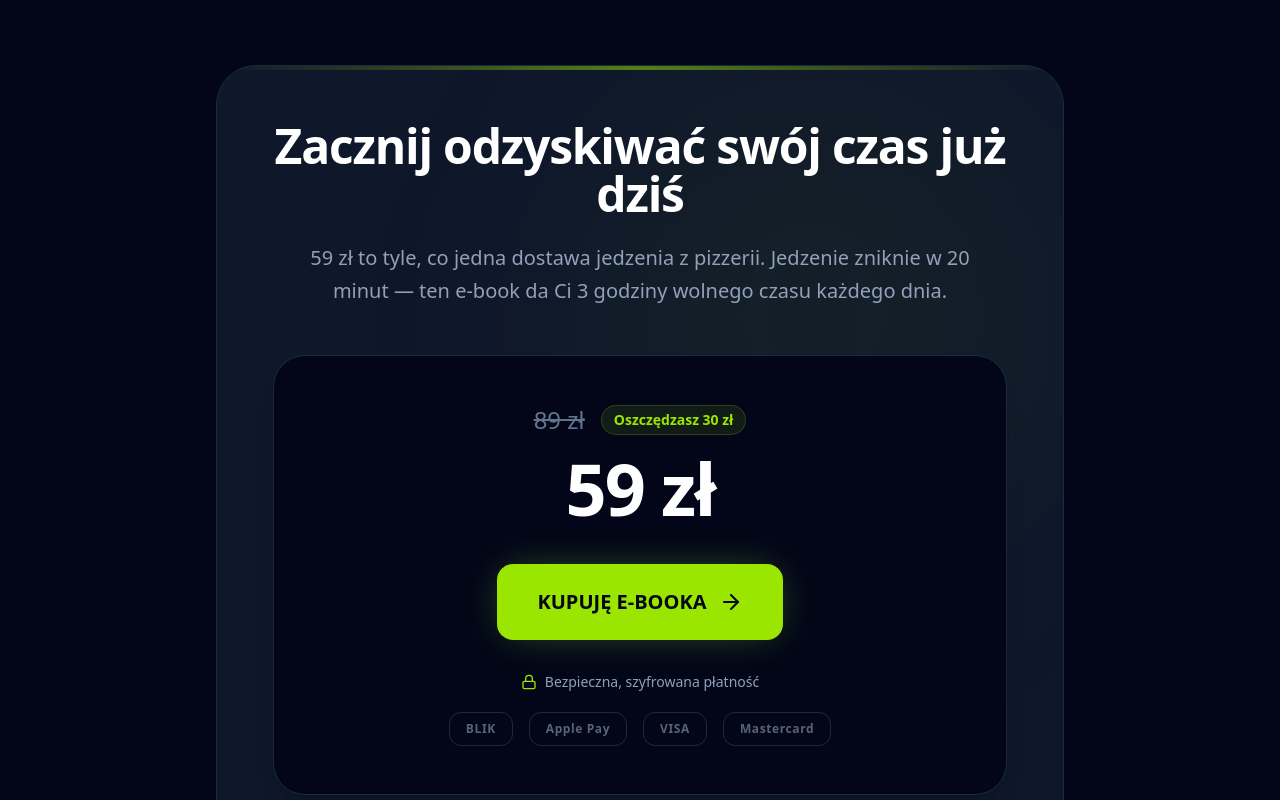
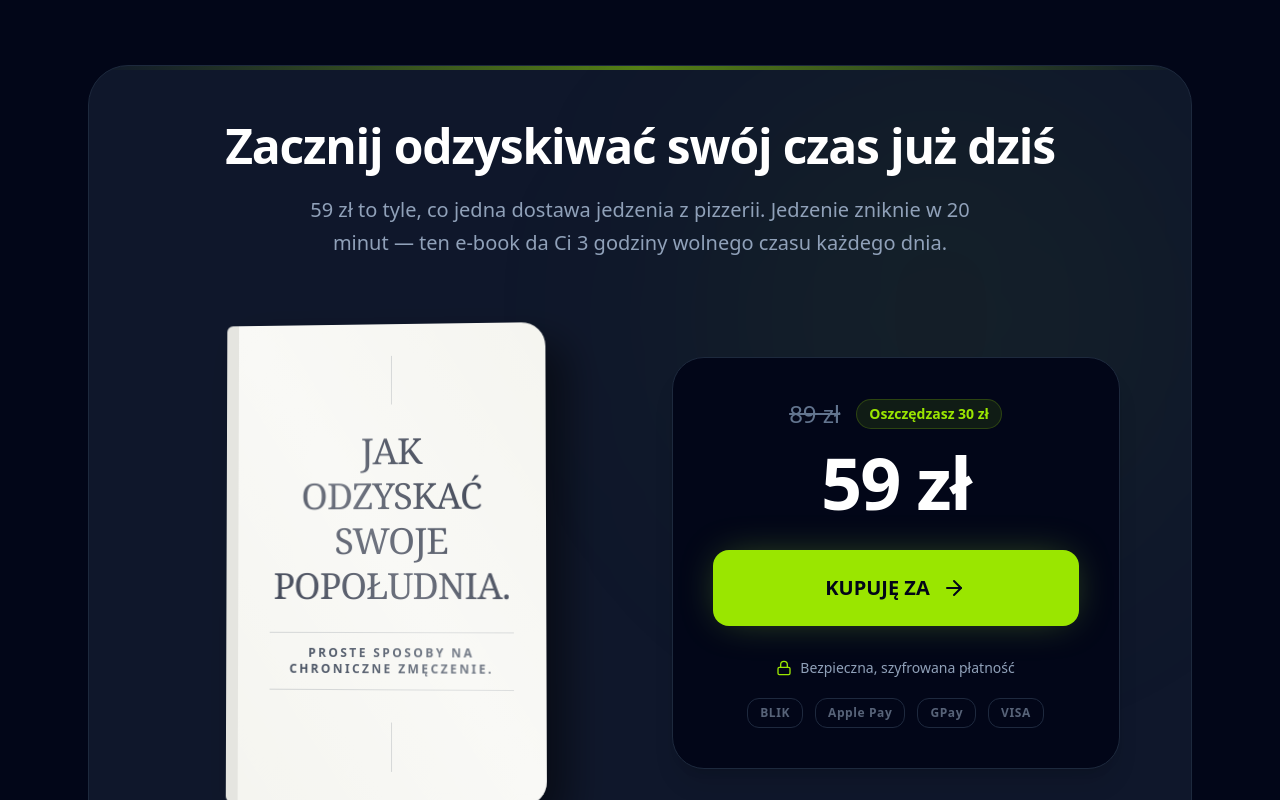
Before and after one commit to kubagugulski/odzyskaj, a React (Vite) app: page / in a window 1280 px wide. Shown: the part 3720-4520 px from the top of the page. Built offline with nearby package versions, Linux system fonts and the light colour scheme.

Commit message:
minor fixes

```diff
--- a/src/components/Offer.tsx
+++ b/src/components/Offer.tsx
@@ -3,7 +3,7 @@ import { ArrowRight, ShieldCheck, Lock } from 'lucide-react';
 
 export default function Offer() {
   return (
-    <section id="zamowienie" className="py-20 px-4 sm:px-6 max-w-4xl mx-auto">
+    <section id="zamowienie" className="py-20 px-4 sm:px-6 max-w-6xl mx-auto">
       <motion.div
         initial={{ opacity: 0, scale: 0.95 }}
         whileInView={{ opacity: 1, scale: 1 }}
@@ -13,7 +13,7 @@ export default function Offer() {
         <div className="absolute top-0 inset-x-0 h-1 bg-gradient-to-r from-transparent via-lime-400 to-transparent opacity-50" />
         <div className="absolute top-0 right-0 w-[500px] h-[500px] bg-lime-500/5 blur-[120px] rounded-full pointer-events-none" />
 
-        <div className="text-center mb-12 relative z-10">
+        <div className="text-center mb-12 md:mb-16 relative z-10">
           <h2 className="text-3xl md:text-5xl font-extrabold text-white mb-6 tracking-tight">
             Zacznij odzyskiwać swój czas już dziś
           </h2>
@@ -22,19 +22,49 @@ export default function Offer() {
           </p>
         </div>
 
-        <div className="flex flex-col items-center bg-slate-950 rounded-[2rem] p-8 md:p-12 mb-8 border border-slate-800 shadow-xl relative z-10">
+        <div className="grid grid-cols-1 lg:grid-cols-2 gap-12 lg:gap-8 items-center relative z-10">
+
+          {/* MOCKUP E-BOOKA */}
+          <div className="flex justify-center items-center lg:order-1 perspective-[1000px]">
+            <motion.div
+              animate={{ rotateY: [-5, 5, -5], rotateX: [2, -2, 2] }}
+              transition={{ duration: 6, repeat: Infinity, ease: "easeInOut" }}
+              className="relative w-64 md:w-80 aspect-[2/3] rounded-r-3xl rounded-l-md shadow-[20px_20px_40px_rgba(0,0,0,0.5)] overflow-hidden bg-[#F5F5F0] border-l-[12px] border-[#E5E5E0] flex flex-col justify-center items-center text-center p-8 transform-gpu"
+              style={{ transformStyle: 'preserve-3d' }}
+            >
+              {/* Opcjonalny obrazek użytkownika (odkomentuj, gdy dodasz plik mockup.png do folderu public) */}
+              {/* <img src="/mockup.png" alt="Mockup E-booka" className="absolute inset-0 w-full h-full object-cover z-20" /> */}
+
+              <div className="w-px h-16 bg-slate-800/20 mb-6" />
+              <h3 className="text-3xl md:text-4xl font-serif text-slate-900 font-medium leading-tight mb-6 tracking-tight">
+                JAK ODZYSKAĆ<br/>SWOJE<br/>POPOŁUDNIA.
+              </h3>
+              <div className="border-t border-b border-slate-800/20 py-3 mb-6 w-full">
+                <p className="text-[10px] md:text-xs font-bold tracking-[0.2em] text-slate-800 uppercase">
+                  PROSTE SPOSOBY NA<br/>CHRONICZNE ZMĘCZENIE.
+                </p>
+              </div>
+              <div className="w-px h-16 bg-slate-800/20 mt-2" />
+
+              {/* Efekt światła na okładce */}
+              <div className="absolute inset-0 bg-gradient-to-tr from-transparent via-white/40 to-transparent pointer-events-none" />
+            </motion.div>
+          </div>
+
+          {/* CENNIK I CTA */}
+          <div className="flex flex-col items-center bg-slate-950 rounded-[2rem] p-8 md:p-10 border border-slate-800 shadow-xl lg:order-2 w-full max-w-md mx-auto">
             <div className="flex items-center gap-4 mb-4">
               <span className="text-2xl text-slate-500 line-through font-medium">89 zł</span>
               <span className="bg-lime-400/10 text-lime-400 px-3 py-1 rounded-full text-sm font-bold border border-lime-400/20">
                 Oszczędzasz 30 zł
               </span>
             </div>
-          <div className="text-6xl md:text-7xl font-black text-white tracking-tight mb-10">
+            <div className="text-6xl md:text-7xl font-black text-white tracking-tight mb-8">
               59 zł
             </div>
 
-          <button className="w-full sm:w-auto bg-lime-400 hover:bg-lime-300 text-slate-950 font-black text-xl px-10 py-6 rounded-2xl shadow-[0_0_40px_-10px_rgba(163,230,53,0.4)] transition-all transform hover:scale-[1.02] active:scale-[0.98] flex items-center justify-center gap-3 mb-8">
-            KUPUJĘ E-BOOKA <ArrowRight className="w-6 h-6" />
+            <button className="w-full bg-lime-400 hover:bg-lime-300 text-slate-950 font-black text-lg md:text-xl px-8 py-6 rounded-2xl shadow-[0_0_40px_-10px_rgba(163,230,53,0.4)] transition-all transform hover:scale-[1.02] active:scale-[0.98] flex items-center justify-center gap-3 mb-8">
+              KUPUJĘ ZA <ArrowRight className="w-6 h-6" />
             </button>
 
             <div className="flex flex-col items-center gap-5 text-slate-400 w-full">
@@ -42,16 +72,18 @@ export default function Offer() {
                 <Lock className="w-4 h-4 text-lime-400" />
                 Bezpieczna, szyfrowana płatność
               </div>
-            <div className="flex items-center justify-center gap-3 md:gap-4 flex-wrap w-full opacity-60">
-              <span className="font-bold border border-slate-700 px-4 py-2 rounded-xl text-xs tracking-wider">BLIK</span>
-              <span className="font-bold border border-slate-700 px-4 py-2 rounded-xl text-xs tracking-wider">Apple Pay</span>
-              <span className="font-bold border border-slate-700 px-4 py-2 rounded-xl text-xs tracking-wider">VISA</span>
-              <span className="font-bold border border-slate-700 px-4 py-2 rounded-xl text-xs tracking-wider">Mastercard</span>
+              <div className="flex items-center justify-center gap-3 flex-wrap w-full opacity-60">
+                <span className="font-bold border border-slate-700 px-3 py-1.5 rounded-xl text-xs tracking-wider">BLIK</span>
+                <span className="font-bold border border-slate-700 px-3 py-1.5 rounded-xl text-xs tracking-wider">Apple Pay</span>
+                <span className="font-bold border border-slate-700 px-3 py-1.5 rounded-xl text-xs tracking-wider">GPay</span>
+                <span className="font-bold border border-slate-700 px-3 py-1.5 rounded-xl text-xs tracking-wider">VISA</span>
               </div>
             </div>
           </div>
 
-        <div className="flex flex-col sm:flex-row items-center justify-center gap-3 text-slate-400 mt-8 relative z-10 text-center">
+        </div>
+
+        <div className="flex flex-col sm:flex-row items-center justify-center gap-3 text-slate-400 mt-12 relative z-10 text-center">
           <ShieldCheck className="w-6 h-6 text-lime-400 shrink-0" />
           <span className="text-lg">Gwarancja 100% satysfakcji. 14 dni na zwrot bez pytań.</span>
         </div>
```
Also changed, not shown: 1 other file (tests, documents, lock files or other folders). Lines whose indentation alone changed are shown as unchanged.
